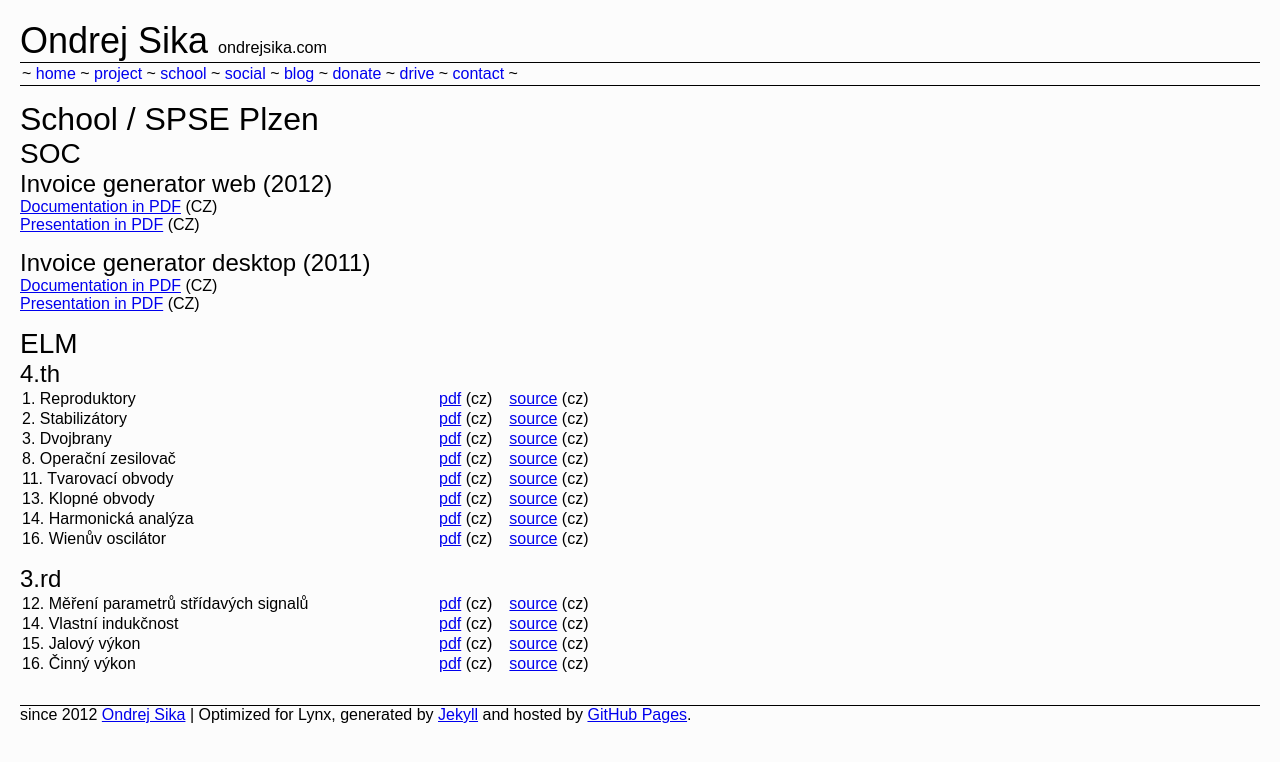
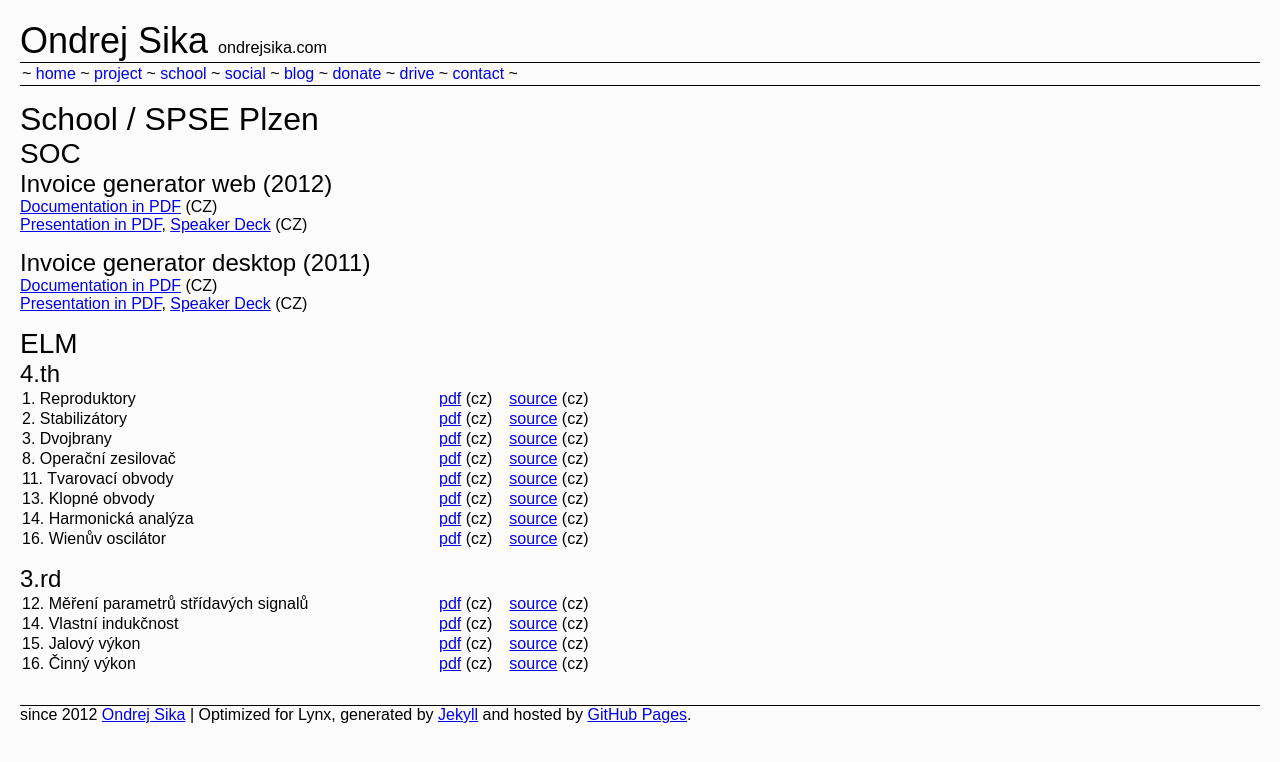
Before and after one commit to ondrejsika/ondrejsika.com, a Jekyll site: the page built from school/spse_plzen.html, in a window 1280 px wide. Shown: the top 762 px of the page. Built offline with Jekyll 4.4.1, drawn with Linux system fonts in a browser that asks for light colours; Markdown is read by kramdown in place of the engine named in the settings.

Commit message:
add speakerdeck accout + presentation links

```diff
--- a/school/spse_plzen.html
+++ b/school/spse_plzen.html
@@ -8,12 +8,12 @@
 <h4>Invoice generator web (2012)</h4>
 <ul>
     <li><a href="/static/content/school/soc/SOC_doc_2012.pdf" target="blank">Documentation in PDF</a> (CZ)</li>
-    <li><a href="/static/content/school/spse/SOC_prez_2012.pdf" target="blank">Presentation in PDF</a> (CZ)</li>
+    <li><a href="/static/content/school/spse/SOC_prez_2012.pdf" target="blank">Presentation in PDF</a>, <a href="https://speakerdeck.com/ondrejsika/soc-2012" target="blank">Speaker Deck</a> (CZ)</li>
 </ul>
 <h4>Invoice generator desktop (2011)</h4>
 <ul>
     <li><a href="/static/content/school/soc/SOC_doc_2011.pdf" target="blank">Documentation in PDF</a> (CZ)</li>
-    <li><a href="/static/content/school/soc/SOC_prez_2011.pdf" target="blank">Presentation in PDF</a> (CZ)</li>
+    <li><a href="/static/content/school/soc/SOC_prez_2011.pdf" target="blank">Presentation in PDF</a>, <a href="https://speakerdeck.com/ondrejsika/soc-2011" target="blank">Speaker Deck</a> (CZ)</li>
 </ul>
 
 
```
Also changed, not shown: social.md (+1 -0 lines).
